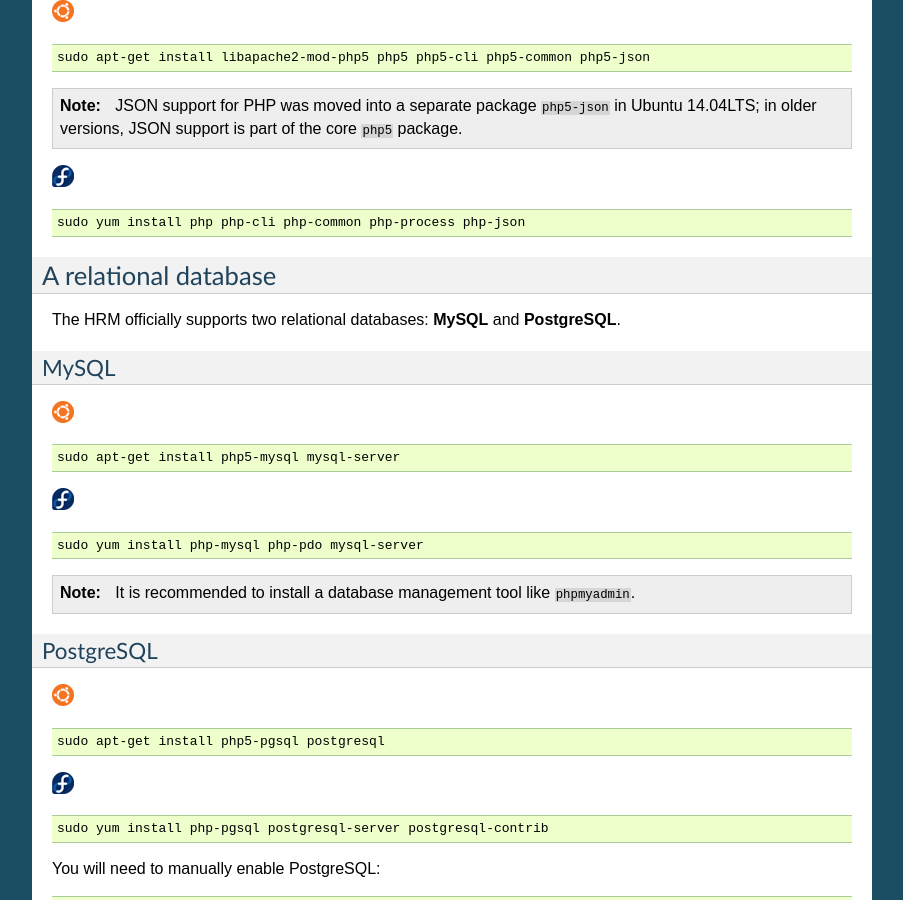
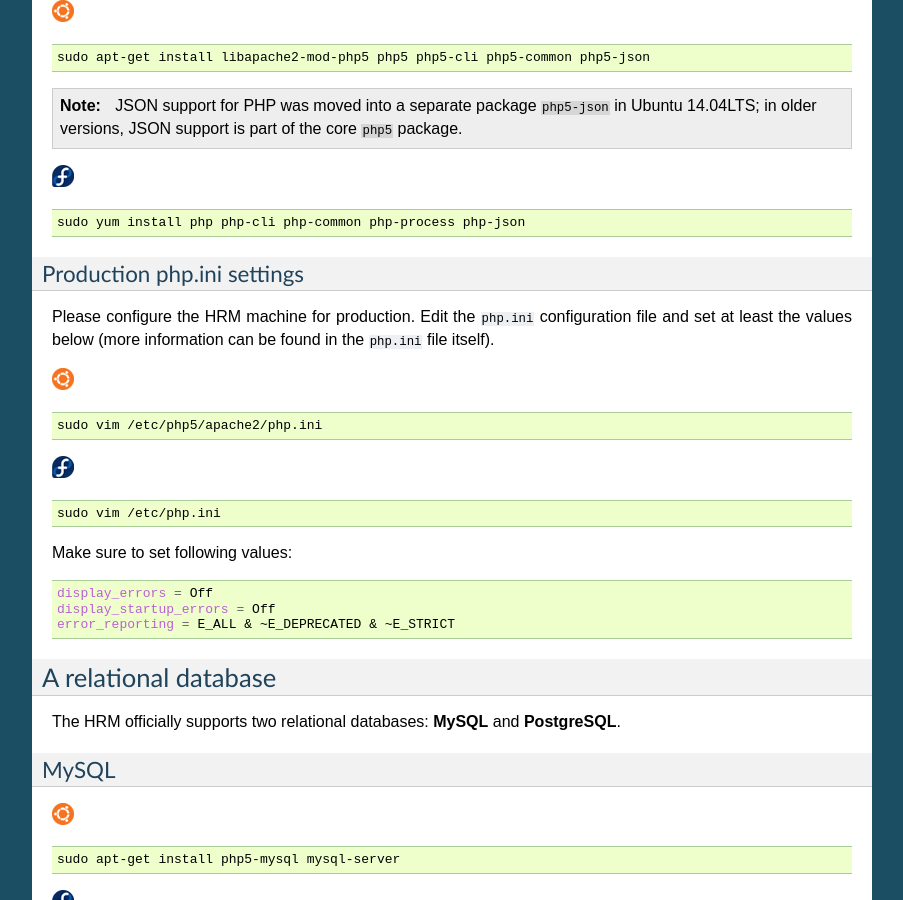
Before and after one commit to aarpon/hrm_docs, a Sphinx documentation site: the page built from docs/admin/prerequisites.rst, in a window 1280 px wide and 900 px high, scrolled down 1541 px. Shown: the whole window, without its empty margins (198-1101 px from the left). Built offline with Sphinx 7.4.7, drawn with Linux system fonts in a browser that asks for light colours; some of the changed text lies outside the part shown.

Commit message:
Add information on how to set up PHP for production in the prerequisites page.

```diff
--- a/docs/admin/prerequisites.rst
+++ b/docs/admin/prerequisites.rst
@@ -83,6 +83,31 @@ The HRM is made of two parts, a web interface and a queue manager, both written
 .. code-block:: sh
 
     sudo yum install php php-cli php-common php-process php-json
+
+Production php.ini settings
+---------------------------
+
+Please configure the HRM machine for production. Edit the ``php.ini`` configuration file and set at least the values below (more information can be found in the ``php.ini`` file itself).
+
+|ubuntu|
+
+.. code-block:: sh
+
+    sudo vim /etc/php5/apache2/php.ini
+
+|fedora|
+
+.. code-block:: sh
+
+    sudo vim /etc/php.ini
+
+Make sure to set following values:
+
+.. code-block:: sh
+
+    display_errors = Off
+    display_startup_errors = Off
+    error_reporting = E_ALL & ~E_DEPRECATED & ~E_STRICT
 
 A relational database
 =====================
```
